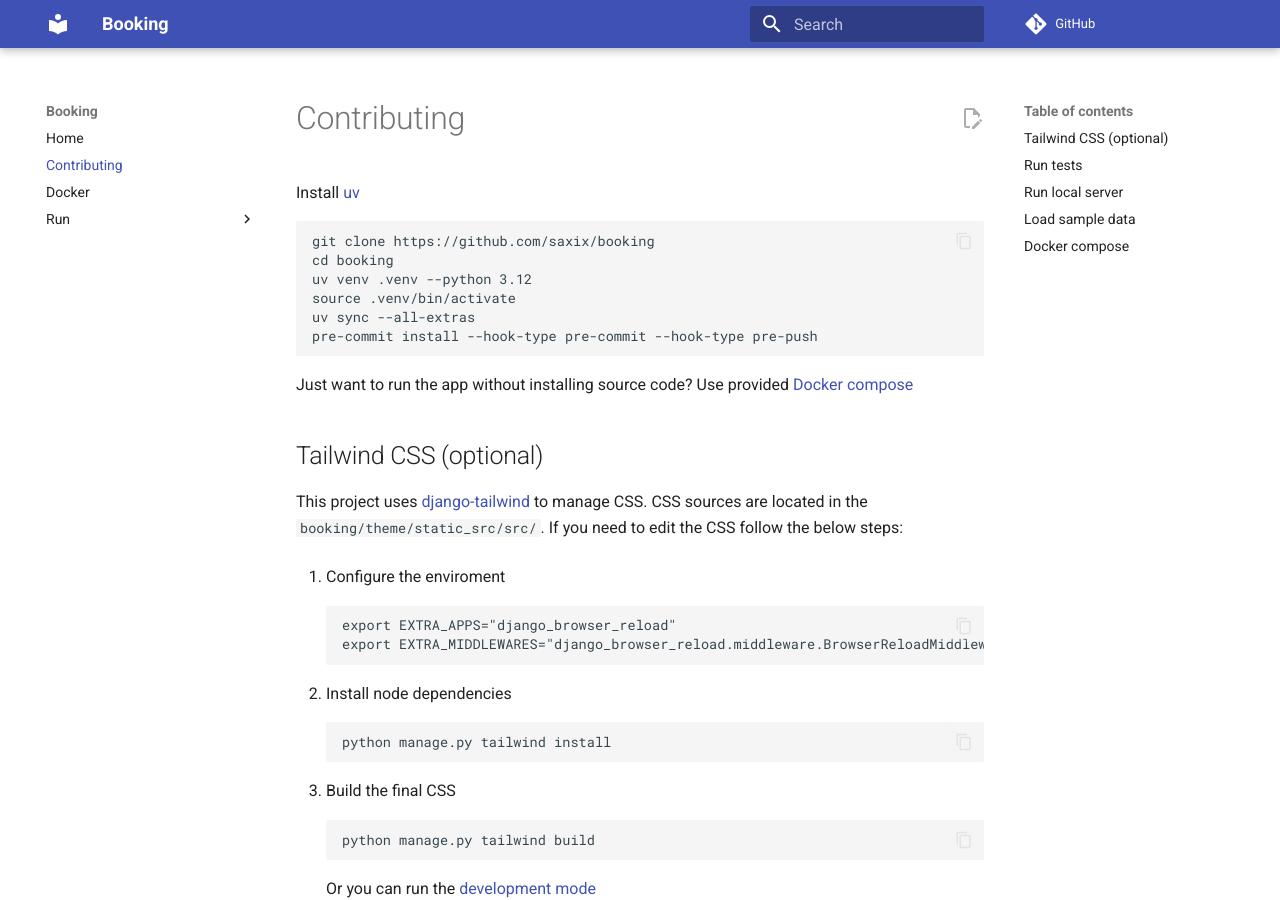
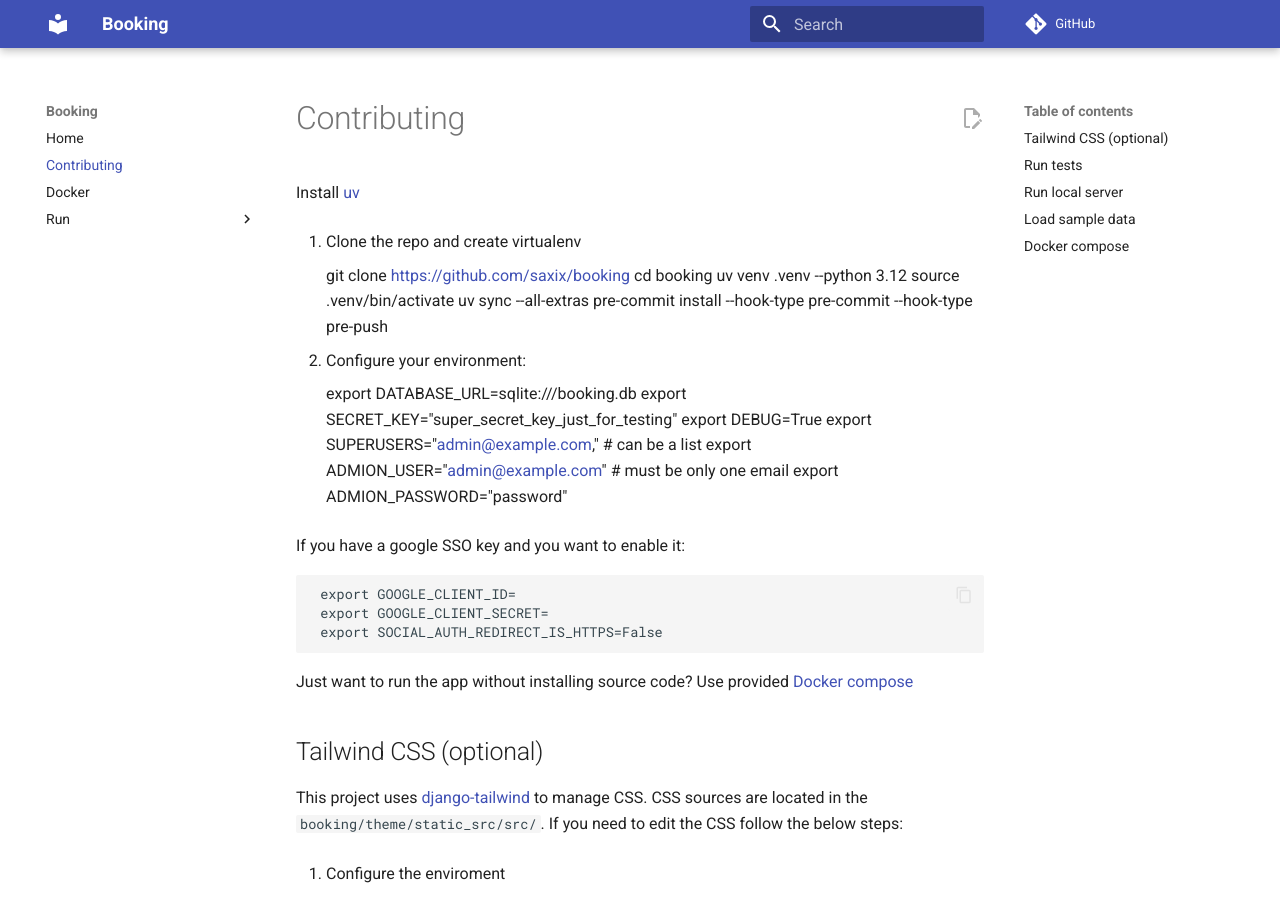
Before and after one commit to saxix/booking, an MkDocs documentation site: the page built from docs/src/contributing.md, in a window 1280 px wide and 900 px high. Built offline with MkDocs 1.6.1 and Material for MkDocs 9.7.7, drawn with Linux system fonts in a browser that asks for light colours; comment, search, counter and statistics services are not loaded.

Commit message:
updates docs

```diff
--- a/docs/src/contributing.md
+++ b/docs/src/contributing.md
@@ -3,6 +3,7 @@
 
 Install [uv](https://docs.astral.sh/uv/getting-started/installation/)
 
+1. Clone the repo and create virtualenv
 
     git clone https://github.com/saxix/booking
     cd booking
@@ -10,6 +11,22 @@ Install [uv](https://docs.astral.sh/uv/getting-started/installation/)
     source .venv/bin/activate
     uv sync --all-extras
     pre-commit install --hook-type pre-commit --hook-type pre-push
+
+1. Configure your environment:
+
+
+     export DATABASE_URL=sqlite:///booking.db
+     export SECRET_KEY="super_secret_key_just_for_testing"
+     export DEBUG=True
+     export SUPERUSERS="admin@example.com,"  # can be a list
+     export ADMION_USER="admin@example.com"  # must be only one email
+     export ADMION_PASSWORD="password"
+
+If you have a google SSO key and you want to enable it:
+
+     export GOOGLE_CLIENT_ID=
+     export GOOGLE_CLIENT_SECRET=
+     export SOCIAL_AUTH_REDIRECT_IS_HTTPS=False
 
 Just want to run the app without installing source code? Use provided [Docker compose](Docker compose)
 
```
Also changed, not shown: compose.yaml (+16 -16 lines).
